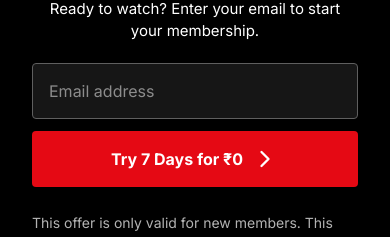
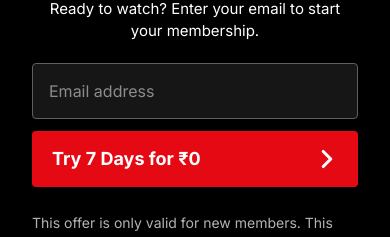
Before and after one commit to PiyushPall/Netflix-App, a React (Vite) app: page / in a window 390 px wide. Shown: the part 2853-3090 px from the top of the page. Built offline with nearby package versions, Linux system fonts and the light colour scheme; no server answers.

Commit message:
Fix responsive search and my list navigation

```diff
--- a/src/components/Footer.jsx
+++ b/src/components/Footer.jsx
@@ -40,33 +40,43 @@ const Footer = () => {
             {/* Button */}
             <button
               className="
+    relative
     flex
     h-14
     w-full
     items-center
-                justify-center
-                gap-2
     rounded-sm
     bg-[#e50914]
     px-5
-                text-[16px]
-                font-bold
     text-white
     transition
     duration-200
     hover:bg-[#c11119]
     sm:w-[250px]
+    lg:w-[273px]
+  "
+            >
+              <span
+                className="
+      whitespace-nowrap
+      text-[18px]
+      font-bold
       sm:text-[20px]
-                lg:w-[273px]
       lg:text-[24px]
     "
               >
-              <span>Try 7 Days for ₹0</span>
+                Try 7 Days for ₹0
+              </span>
 
               <ChevronRight
-                size={28}
-                strokeWidth={2}
-                className="shrink-0"
+                size={30}
+                strokeWidth={2.5}
+                className="
+      absolute
+      right-4
+      shrink-0
+      sm:right-5
+    "
               />
             </button>
           </div>
--- a/src/components/homePages/HomeHeader.jsx
+++ b/src/components/homePages/HomeHeader.jsx
@@ -76,8 +76,16 @@ const HomeHeader = () => {
 
             {/* Desktop Navigation */}
             <nav
-              className={`${searchOpen ? "hidden" : "hidden lg:flex"
-                } items-center gap-5 text-[14px] font-medium text-[#d2d2d2] lg:gap-7 lg:text-[15px]`}
+              className={`
+    ${searchOpen ? "hidden lg:flex" : "hidden lg:flex"}
+    items-center
+    gap-5
+    text-[14px]
+    font-medium
+    text-[#d2d2d2]
+    lg:gap-7
+    lg:text-[15px]
+  `}
             >
 
               <NavLink
@@ -191,14 +199,26 @@ const HomeHeader = () => {
               {searchOpen && searchQuery.trim() && (
                 <div
                   className="
-                absolute right-0 top-12 z-[70]
+      fixed
+      left-1/2
+      top-20
+      z-[70]
       w-[calc(100vw-32px)]
       max-w-[400px]
+      -translate-x-1/2
       overflow-hidden
       rounded-md
-                border border-white/10
+      border
+      border-white/10
       bg-[#181818]
       shadow-2xl
+
+      lg:absolute
+      lg:left-auto
+      lg:right-0
+      lg:top-12
+      lg:w-[400px]
+      lg:translate-x-0
     "
                 >
                   {searchLoading && (
--- a/src/components/homePages/MyList.jsx
+++ b/src/components/homePages/MyList.jsx
@@ -162,7 +162,7 @@ const MyList = () => {
               >
                 {/* Poster */}
 
-                <Link to={`/movie/${movie.id}`}>
+                <Link to={`/movies/${movie.id}`}>
                   <div className="aspect-[2/3] overflow-hidden">
                     <img
                       src={`https://image.tmdb.org/t/p/w500${movie.poster_path}`}
@@ -242,14 +242,15 @@ const MyList = () => {
     bottom-0
     left-0
     z-10
-                    translate-y-3
     p-2
-                    opacity-0
+    opacity-100
     transition-all
     duration-300
-                    group-hover:translate-y-0
-                    group-hover:opacity-100
+    sm:translate-y-3
+    sm:opacity-0
     sm:p-3
+    sm:group-hover:translate-y-0
+    sm:group-hover:opacity-100
   "
                 >
                   <h3
--- a/src/pages/SignIn.jsx
+++ b/src/pages/SignIn.jsx
@@ -78,7 +78,7 @@ const SignIn = () => {
             items-center
             px-4
             pt-6
-            sm:px-6
+            sm:px-8
             sm:pt-8
             md:px-8
             md:pt-10
--- a/src/pages/Signup.jsx
+++ b/src/pages/Signup.jsx
@@ -68,7 +68,7 @@ const SignUp = () => {
             items-center
             px-4
             pt-6
-            sm:px-6
+            sm:px-8
             sm:pt-8
             md:px-8
             md:pt-10
```
Lines whose indentation alone changed are shown as unchanged.
